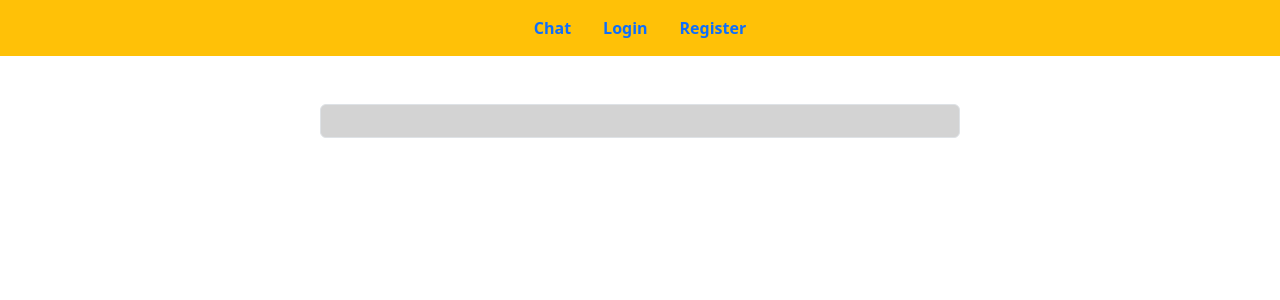
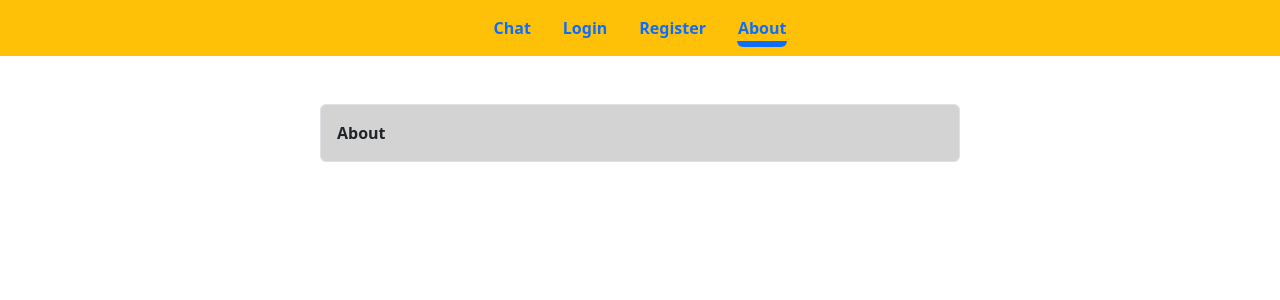
Before and after one commit to Alyaqdhans/ReactChat, a React (Vite) app in the folder client/: page /about in a window 1280 px wide. Before the commit this address had no page. Shown: the top 300 px of the page. Built offline with nearby package versions, Linux system fonts and the light colour scheme.

Commit message:
empty about page

```diff
--- a/client/src/App.jsx
+++ b/client/src/App.jsx
@@ -6,6 +6,7 @@ import Chat from './components/Chat'
 import Login from './components/Login'
 import Register from './components/Register'
 import Logout from './components/Logout'
+import About from './components/About'
 
 function App() {
   const dynamicLink = (e) => (e.isActive ? 'active' : '')
@@ -25,6 +26,7 @@ function App() {
           </>
         )
       }
+      <NavLink className={'nav-link ' + dynamicLink} to='/about'>About</NavLink>
     </nav>
     <main className='container-fluid m-auto my-5 w-50 rounded border p-3' style={{background: "lightgray", fontWeight: "bold"}}>
       <Routes>
@@ -32,6 +34,7 @@ function App() {
         <Route path='/login' element={<Login setIsLogged={setIsLogged} />} />
         <Route path='/register' element={<Register />} />
         <Route path='/logout' element={<Logout setIsLogged={setIsLogged} />} />
+        <Route path='/about' element={<About />} />
       </Routes>
     </main>
     </>
--- /dev/null
+++ b/client/src/components/About.jsx
@@ -0,0 +1,9 @@
+import React from 'react'
+
+function About() {
+  return (
+    <div>About</div>
+  )
+}
+
+export default About
```
